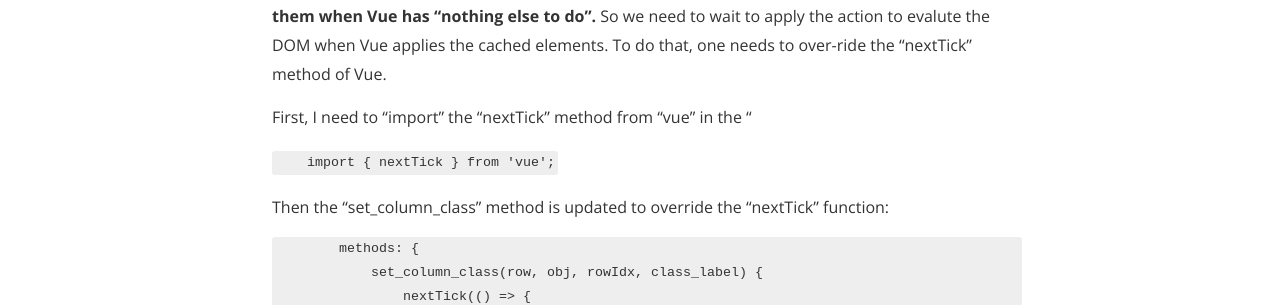
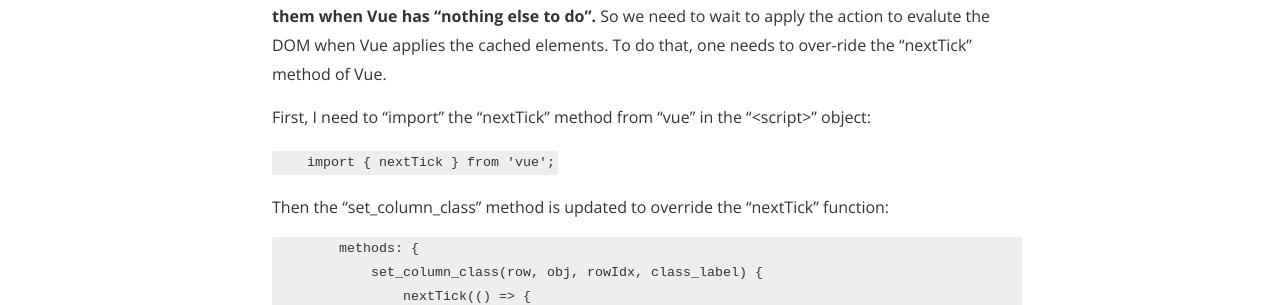
Before and after one commit to jaquilino/jaquilino.github.io, a Jekyll site: the page built from _posts/2023-01-07-dt-nexttick.markdown, in a window 1280 px wide and 900 px high, scrolled down 2183 px. Shown: the part 154-459 px from the top of the window. Built offline with Jekyll 4.4.1, drawn with Linux system fonts in a browser that asks for light colours; nearby versions of some CDN libraries; a style sheet for code colours, icons or effects is not loaded; some of the changed lines change nothing that is shown; some of the changed text lies outside the part shown.

Commit message:
Escape HTML tags

````diff
--- a/_posts/2023-01-07-dt-nexttick.markdown
+++ b/_posts/2023-01-07-dt-nexttick.markdown
@@ -1,7 +1,7 @@
 ---
 layout: post
 title:  "Navigating DOM of datatable in Vue3"
-date:   2022-01-07 8:00:00 -0600
+date:   2023-01-07 8:00:00 -0600
 categories: javascript, vue, datatables
 ---
 
@@ -24,7 +24,7 @@ But no DOM appeared within it.
 WHat was I missing?
 Details follow.
 
-The "<template>" section of my component was:
+The "&lt;template&gt;" section of my component was:
 ```
 <template>
     <DataTable class="display nowrap" width="100%" ref="finData"
@@ -105,7 +105,7 @@ So we need to wait to apply the action to evalute the DOM
 when Vue applies the cached elements.
 To do that, one needs to over-ride the "nextTick" method of Vue.
 
-First, I need to "import" the "nextTick" method from "vue" in the "<script>" object:
+First, I need to "import" the "nextTick" method from "vue" in the "&lt;script&gt;" object:
 ```
     import { nextTick } from 'vue';
 ```
````
